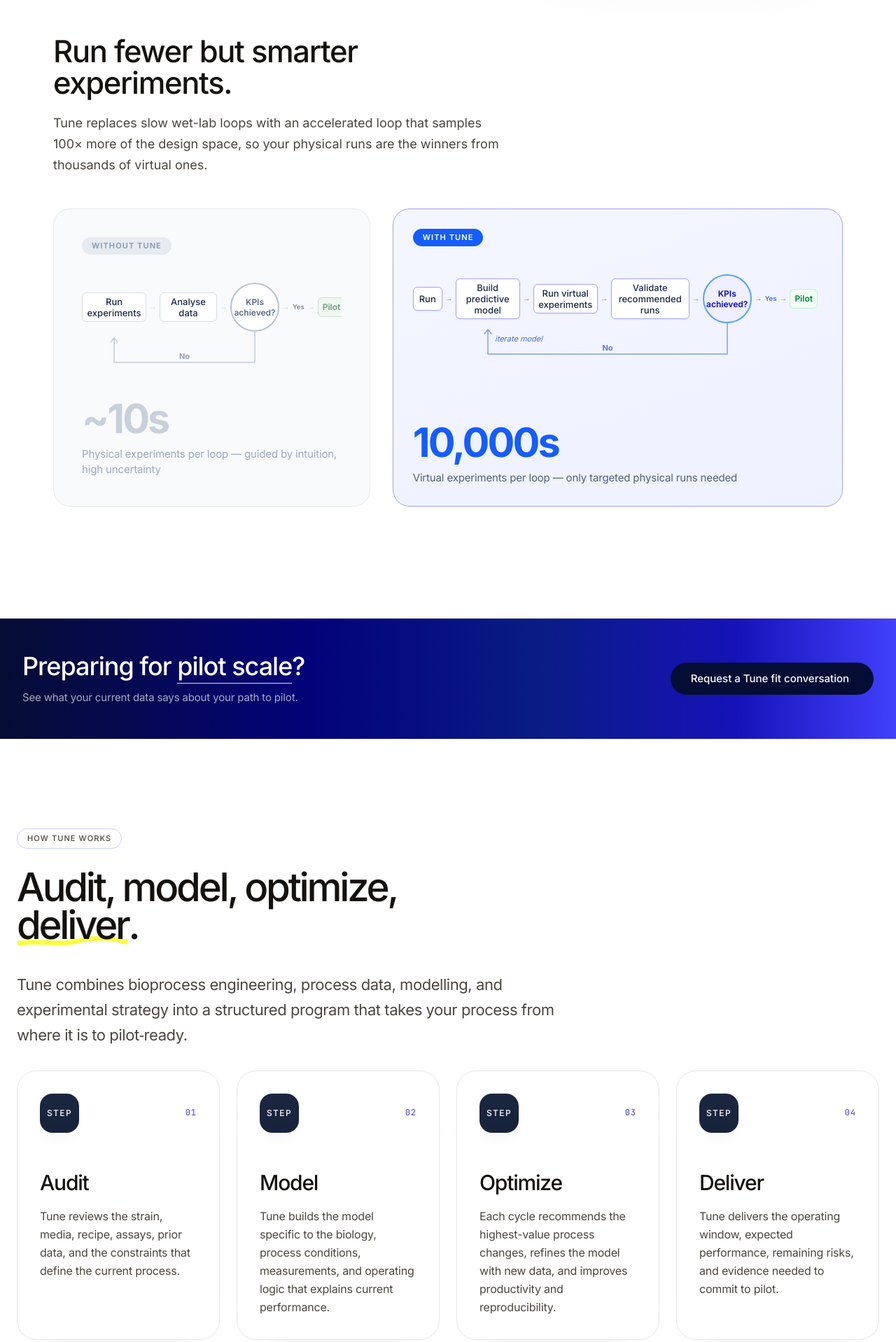
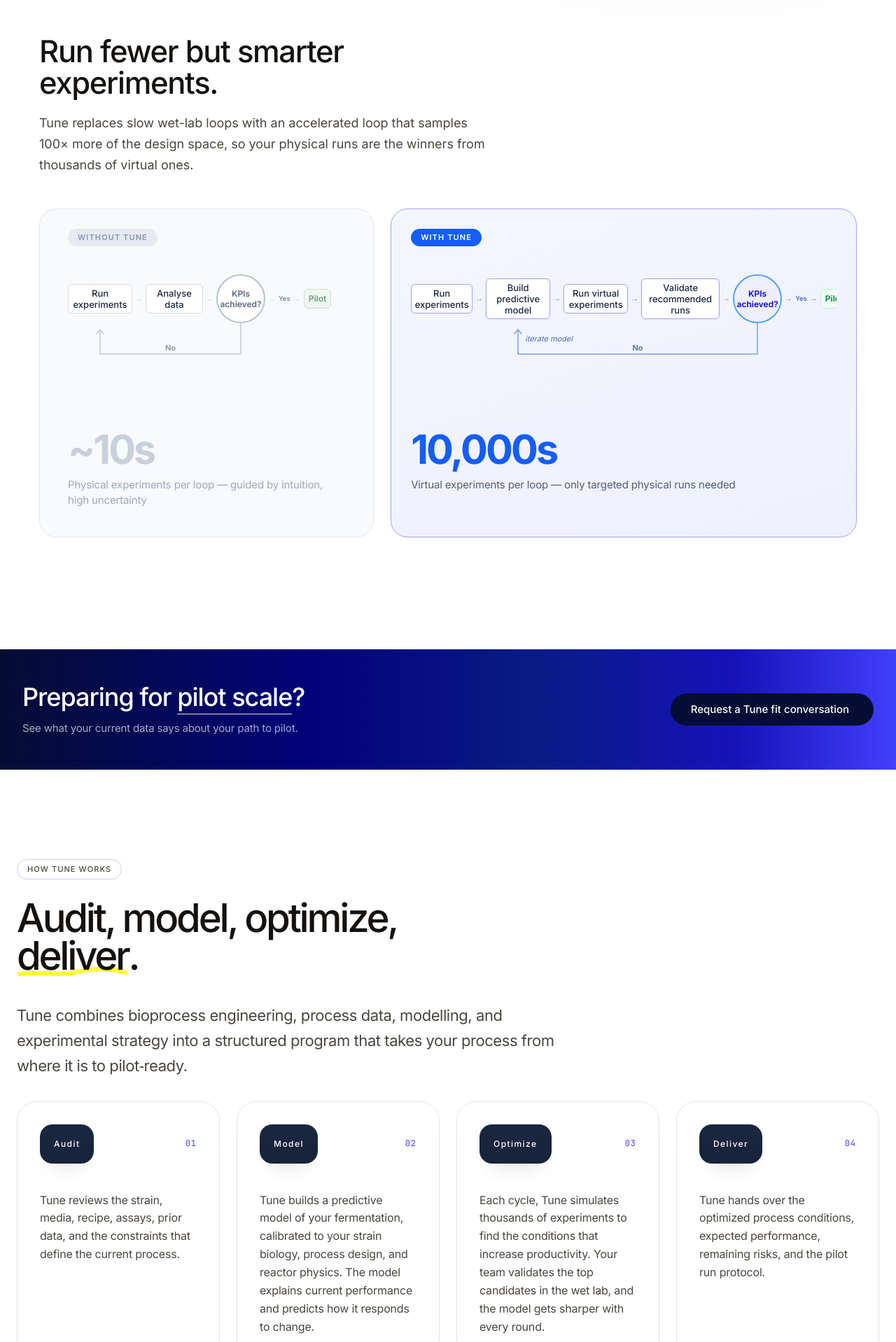
Before and after one commit to Lemniscabio/Tune, a Next.js app: page / in a window 1280 px wide. Shown: the part 3081-4999 px from the top of the page at 70% size. Built offline with nearby package versions, Linux system fonts and the light colour scheme.

Commit message:
Polish Tune method visuals

```diff
--- a/content/tune.content.ts
+++ b/content/tune.content.ts
@@ -98,17 +98,17 @@
       {
         index: '02',
         title: 'Model',
-        body: 'Tune builds the model specific to the biology, process conditions, measurements, and operating logic that explains current performance.',
+        body: 'Tune builds a predictive model of your fermentation, calibrated to your strain biology, process design, and reactor physics. The model explains current performance and predicts how it responds to change.',
       },
       {
         index: '03',
         title: 'Optimize',
-        body: 'Each cycle recommends the highest-value process changes, refines the model with new data, and improves productivity and reproducibility.',
+        body: 'Each cycle, Tune simulates thousands of experiments to find the conditions that increase productivity. Your team validates the top candidates in the wet lab, and the model gets sharper with every round.',
       },
       {
         index: '04',
         title: 'Deliver',
-        body: 'Tune delivers the operating window, expected performance, remaining risks, and evidence needed to commit to pilot.',
+        body: 'Tune hands over the optimized process conditions, expected performance, remaining risks, and the pilot run protocol.',
       },
     ],
     transitionLine: 'Each pass through the loop makes the next run more targeted and more legible.',
--- a/features/engagement/EngagementSection.tsx
+++ b/features/engagement/EngagementSection.tsx
@@ -92,18 +92,15 @@
   return (
     <article className="group rounded-[28px] border border-line-hairline-cool bg-white px-7 py-7 shadow-[0_18px_44px_-38px_rgba(20,17,14,0.18)] transition-[transform,box-shadow,border-color] duration-180 ease-out hover:border-blue-100 hover:shadow-[0_24px_56px_-38px_rgba(65,64,252,0.16)] active:scale-[0.985] md:min-h-[260px] md:px-8 md:py-8">
       <div className="flex items-center justify-between gap-4">
-        <div className="inline-flex h-14 w-14 items-center justify-center rounded-[18px] bg-[linear-gradient(180deg,#1B2640_0%,#17233B_100%)] text-[12px] font-medium tracking-[0.12em] text-white shadow-[0_16px_30px_-22px_rgba(27,38,64,0.42)]">
-          STEP
+        <div className="inline-flex h-14 items-center justify-center rounded-[18px] bg-[linear-gradient(180deg,#1B2640_0%,#17233B_100%)] px-5 text-[12px] font-medium tracking-[0.12em] text-white shadow-[0_16px_30px_-22px_rgba(27,38,64,0.42)]">
+          {step.title}
         </div>
         <p className="mono-s text-blue-500" style={{ letterSpacing: '0.08em' }}>
           {step.index}
         </p>
       </div>
 
-      <h3 className="mt-14 max-w-[16ch] text-[28px] font-medium leading-[1.06] tracking-[-0.04em] text-ink-black md:text-[30px]">
-        {step.title}
-      </h3>
-      <p className="mt-5 max-w-[28ch] text-[16px] leading-[1.62] tracking-[-0.012em] text-ink-graphite">
+      <p className="mt-10 max-w-[28ch] text-[16px] leading-[1.62] tracking-[-0.012em] text-ink-graphite">
         {step.body}
       </p>
     </article>
--- a/features/engagement/LoopComparisonViz.tsx
+++ b/features/engagement/LoopComparisonViz.tsx
@@ -57,7 +57,7 @@
 function horizontalNodeClass(index: number, blue: boolean) {
   if (!blue) return index === 0 ? 'w-[92px]' : 'w-[82px]';
 
-  return ['w-[42px]', 'w-[92px]', 'w-[92px]', 'w-[112px]'][index] ?? 'w-[88px]';
+  return ['w-[88px]', 'w-[92px]', 'w-[92px]', 'w-[112px]'][index] ?? 'w-[88px]';
 }
 
 // ---------- Horizontal (lg+) ----------
@@ -332,7 +332,7 @@
       className={`flex min-w-0 flex-col rounded-[24px] border ${
         blue
           ? 'border-blue-200 bg-[linear-gradient(160deg,#F4F6FF_0%,#EEF1FF_100%)] p-6 md:p-7'
-          : 'border-[#E4E8EF] bg-[#F9FAFB] p-8 md:p-10'
+          : 'border-[#E4E8EF] bg-[#F9FAFB] px-8 pt-6 pb-8 md:px-10 md:pt-7 md:pb-10'
       }`}
     >
       <div
@@ -351,7 +351,7 @@
         <VerticalFlow {...props} />
       </div>
 
-      <div className="mt-10 flex flex-1 flex-col justify-end">
+      <div className="mt-24">
         <p
           className={`text-[3rem] font-bold leading-none tracking-[-0.05em] md:text-[3.6rem] ${
             blue ? 'text-blue-600' : 'text-[#C8D0DC]'
@@ -373,7 +373,7 @@
 
 export function LoopComparisonViz() {
   return (
-    <div className="grid gap-5 min-[1230px]:grid-cols-[0.95fr_1.35fr] min-[1230px]:gap-8">
+    <div className="grid gap-5 min-[1230px]:grid-cols-[0.991fr_1.38fr] min-[1230px]:gap-6">
       <LoopPanel
         variant="muted"
         label="Without Tune"
@@ -387,7 +387,7 @@
         variant="blue"
         label="With Tune"
         steps={[
-          { label: 'Run' },
+          { label: 'Run experiments' },
           { label: 'Build predictive model' },
           { label: 'Run virtual experiments' },
           { label: 'Validate recommended runs' },
--- a/features/method/MethodSystem.tsx
+++ b/features/method/MethodSystem.tsx
@@ -16,7 +16,7 @@
 export function MethodSystem({ section, id = 'how-method' }: MethodSystemProps) {
   return (
     <section id={id} className="relative bg-white">
-      <div className="mx-auto max-w-[1240px] px-6 pt-24 pb-32 md:px-10 md:pt-32 md:pb-40 lg:px-14">
+      <div className="mx-auto max-w-[1340px] px-6 pt-24 pb-32 md:px-10 md:pt-32 md:pb-40 lg:px-14">
         <div className="max-w-[1040px]">
           <TransitionPill>THE SOLUTION</TransitionPill>
           <h2 className="display-section mt-5 max-w-[14ch] text-ink-black md:max-w-none">
```
